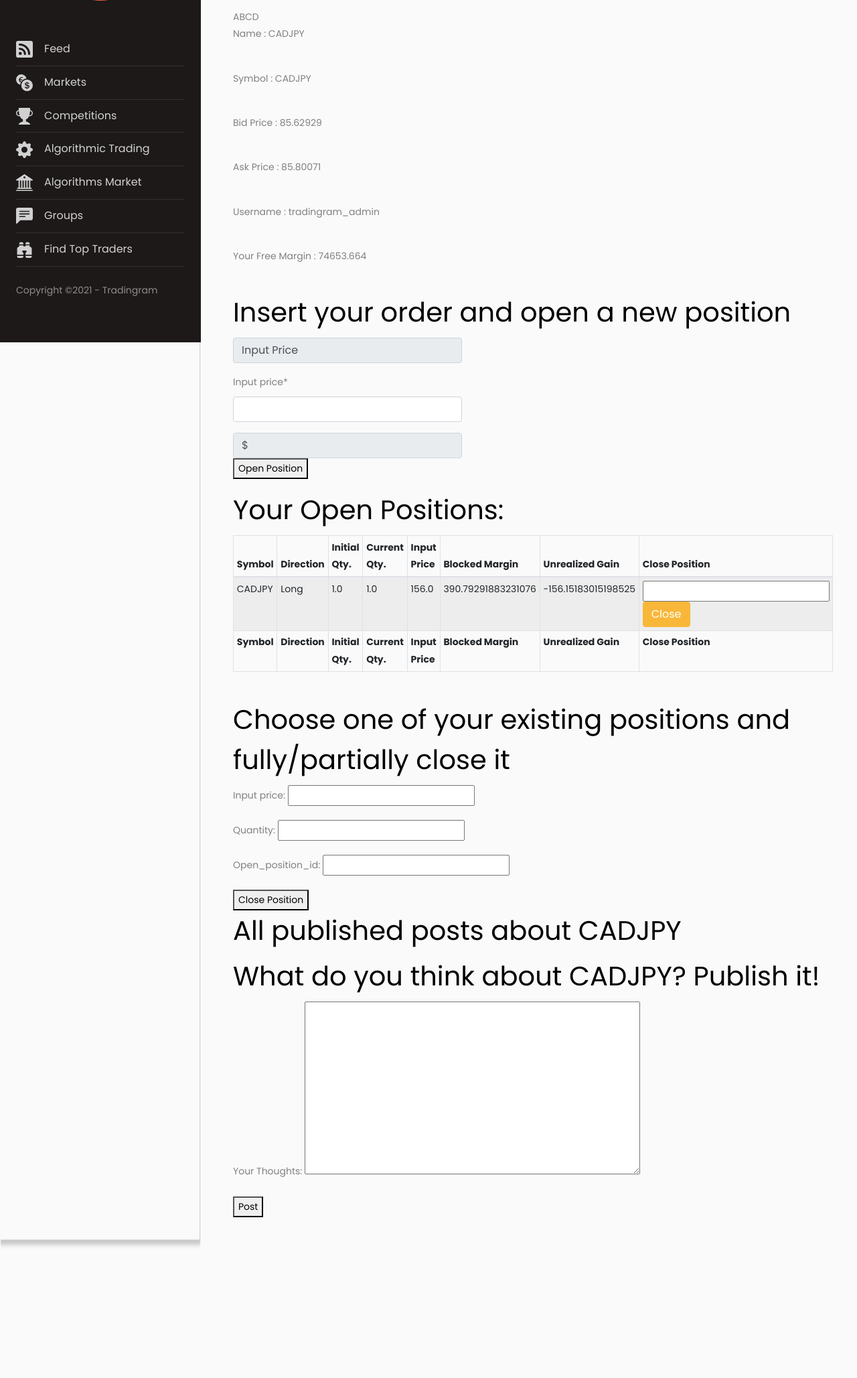
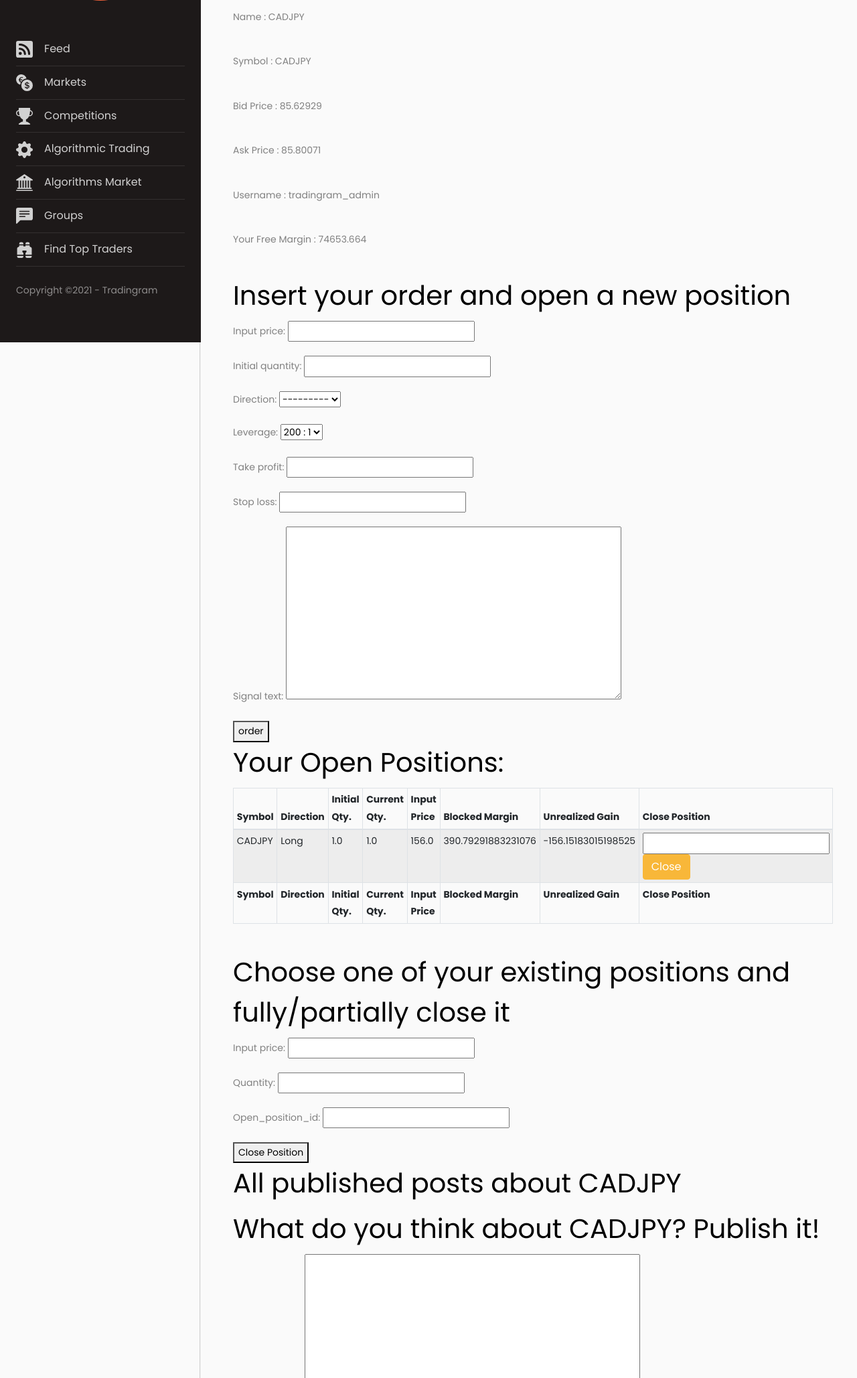
Before and after one commit to aminizadyar/tradingram, a Django app: a page that uses templates/paper_trade/ticker_page.html in a window 1280 px wide. Shown: the part 167-2224 px from the top of the page at 67% size. Before the commit the page ends 2028 px from the top, so only its background shows below. Run offline with Django 3.2, Linux system fonts and the light colour scheme; a user stored in the database is signed in; data comes from the database, SQL or seed files in the repository; some libraries are stand-ins or nearby versions.

Commit message:
solved the problem of forms

```diff
--- a/templates/paper_trade/ticker_page.html
+++ b/templates/paper_trade/ticker_page.html
@@ -15,7 +15,7 @@
     <div>
 
 
-        ABCD
+
         <p> Name : {{ ticker.name }}</p>
         <br>
         <p> Symbol : {{ ticker.symbol }} </p>
@@ -32,16 +32,13 @@
             {{ state_open_order_status }}
         </h1>
         <!-- Open-->
-        <div class="input-group mb-3">
-            <form method="post">
-                {% csrf_token %}
-                <span class="input-group-text">Input Price</span>
-                <p>{{ order_open_position_form.input_price|as_crispy_field }}</p>
-                <span class="input-group-text">$</span>
 
-                <button name="open_order" type="submit">Open Position</button>
-            </form>
-        </div>
+    <form method="post">
+        {% csrf_token %}
+        {{ order_open_position_form.as_p }}
+        <button name="open_order" type="submit">order</button>
+    </form>
+
         <!-- Open Positions-->
         <h1>
             Your Open Positions:
@@ -128,7 +125,7 @@
                     <a href="/unlike/{{ post.id }}">Liked</a>
                 {% else %}
                     <a href="/like/{{ post.id }}">Like</a>
-                {% endif %}]
+                {% endif %}
                 <br>
             {% endfor %}
 
```
